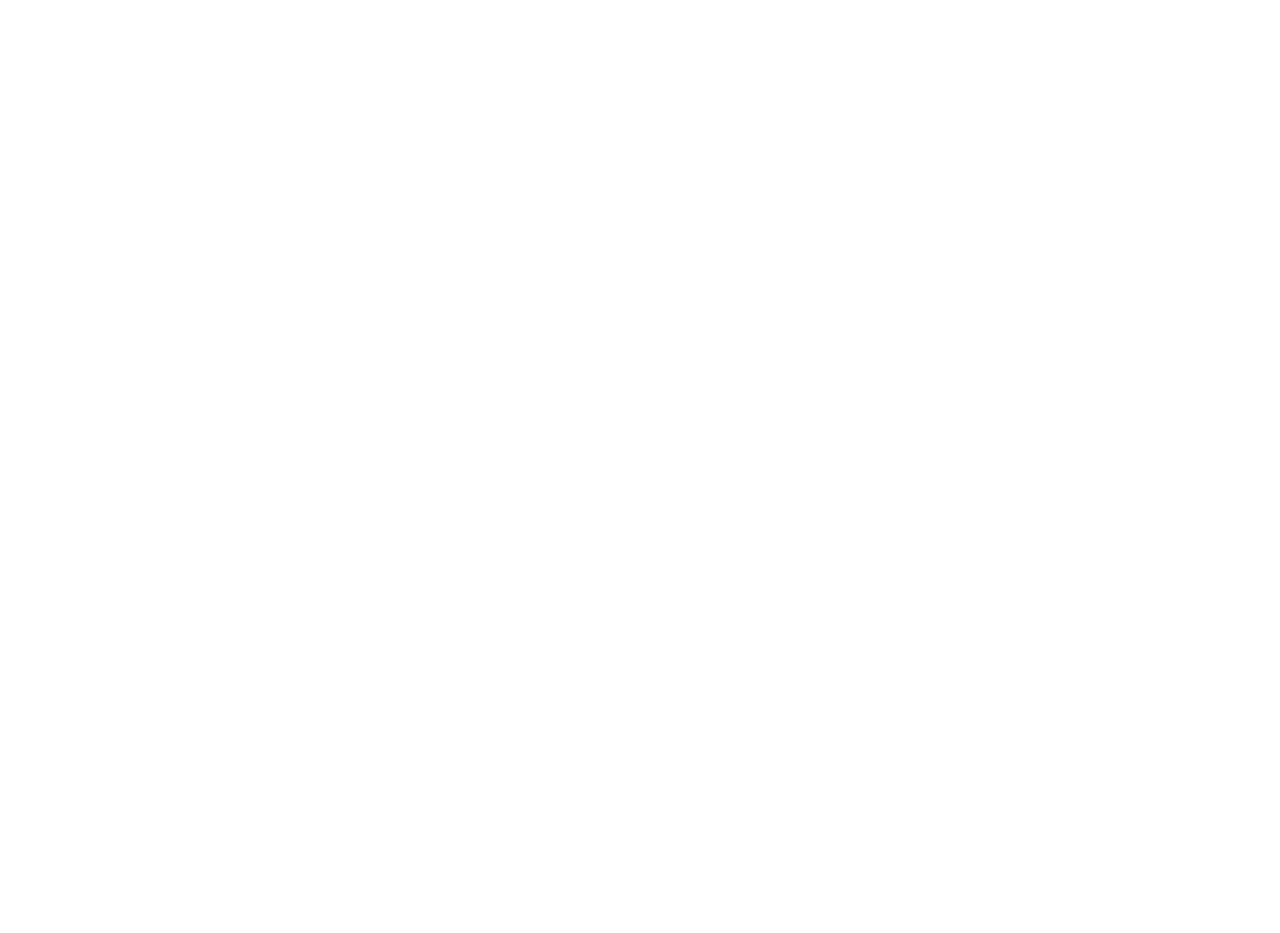
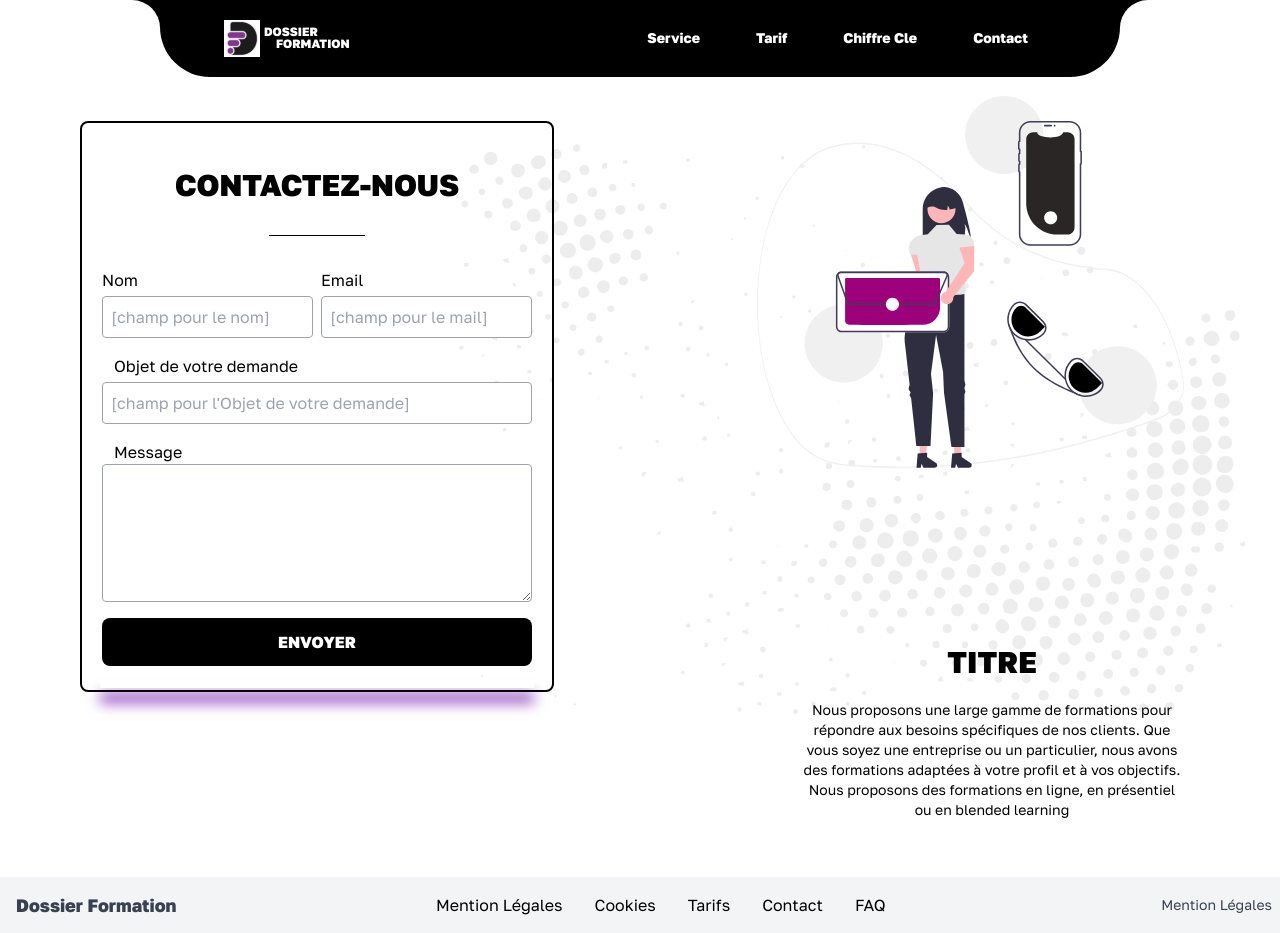
Before and after one commit to damadanyna/Dossier-Formation-Plateforme, a React (Vite) app: page /contact in a window 1280 px wide. Before the commit this address had no page. Before the commit the page ends 800 px from the top, so only its background shows below. Built offline with nearby package versions, Linux system fonts and the light colour scheme.

Commit message:
infomation de payement

```diff
--- a/src/App.tsx
+++ b/src/App.tsx
@@ -2,6 +2,9 @@
 
 import PublicLayout from './layouts/main';
 import Home from './pages/home';
+import Contact from './pages/Contact'
+import FormaulairePayement from './pages/formulairePayement';
+
 
 function App (){
   return (
@@ -9,6 +12,8 @@
       <Routes>
         <Route path="/" element={<PublicLayout />}>
           <Route index element={<Home />} />
+          <Route path='/contact' element={<Contact />} />
+          <Route path='/formulairePayement' element={<FormaulairePayement />} />
         </Route>
       </Routes>
     </BrowserRouter>
--- a/src/components/Header.tsx
+++ b/src/components/Header.tsx
@@ -1,22 +1,23 @@
+import { Link } from 'react-router-dom';
 import logo from '../assets/logo.svg'
 
 const Header=()=>{
     const items_=[
         {
             label:'Service',
-            url:'/'
+            url:'/#service'
         },
         {
             label:'Tarif',
-            url:'/tarif'
+            url:'/#tarif'
         },
         {
             label:'Chiffre Cle',
-            url:'/chiffre_cle'
+            url:'/#chiffreCle'
         },
         {
-            label:'Contacte',
-            url:'/contacte'
+            label:'Contact',
+            url:'/contact'
         }
     ]
     return(
@@ -35,7 +36,7 @@
                 <div className="flex flex-row font-semibold text-sm">
                     {items_.map((item,index)=>(
                         <div key={index}>
-                            <span className=" mx-7">{item.label}</span>
+                            <Link to={item.url} className=" mx-7">{item.label}</Link>
                         </div>
                     ))
 
--- a/src/index.css
+++ b/src/index.css
@@ -29,3 +29,8 @@
 .box_shasdow_{
     box-shadow: 0px 14px 14px rgb(119, 28, 175);
 }
+
+.box_shasdow2_{
+    box-shadow: 0px 14px 14px rgb(119, 28, 175);
+
+}
--- a/src/layouts/main.tsx
+++ b/src/layouts/main.tsx
@@ -1,6 +1,6 @@
 import { Outlet } from 'react-router-dom';
 import Header from '../components/Header';
-
+import Footer from '../components/Footer';
 function App() {
     return (
     <div>
@@ -8,6 +8,10 @@
             <Header></Header>
         </div>
         <Outlet />
+        <div className=' flex'>
+            <Footer></Footer>
+        </div>
+
     </div>
     );
   }
--- /dev/null
+++ b/src/pages/Contact.tsx
@@ -0,0 +1,55 @@
+import React from 'react';
+import dot from '../assets/doted.svg';
+import human from '../assets/human.svg';
+import Text from '../components/inputs/Text';
+import Email from '../components/inputs/Email';
+import Button from '../components/btn/Boutton';
+
+const Footer: React.FC = () => {
+    return (
+        <div className=' h-screen  flex flex-row pt-11 over '>
+            <div className=" flex flex-col absolute left-20 items-center">
+                <div className=" z-10 flex  flex-col  border-2 px-5 py-6 rounded-lg  border-black">
+                    <div className="flex flex-row justify-center">
+                        <span className=' uppercase pt-5 font-semibold text-3xl'>Contactez-nous</span>
+                    </div>
+                    <div className="flex w-full justify-center my-8">
+                        <span className=' border-b w-24 border-black'></span>
+                    </div>
+                    <div className="flex flex-row ">
+                            <Text label={'Nom'} required={true} placeholder={'[champ pour le nom]'}></Text>
+                            <div className=' ml-2'>
+                                <Email  label={' Email'} placeholder={'[champ pour le mail]'} ></Email>
+                            </div>
+                    </div>
+                    <div className="flex flex-col mt-4">
+                        <span className=' font-medium ml-3'>Objet de votre demande </span>
+                        <Text placeholder="[champ pour l'Objet de votre demande]"></Text>
+                    </div>
+                    <div className="flex flex-col mt-4">
+                        <span className=' font-medium ml-3'>Message </span>
+                        <textarea className="p-2 border border-gray-400 rounded w-full" name="" id="" cols="30" rows="5"></textarea>
+                    </div>
+                    <div className=' mt-4'>
+                        <Button type='primary-b' > ENVOYER</Button>
+                    </div>
+                </div>
+                <div className=" z-0 w-11/12 box_shasdow2_ h-2 -mt-3 bg-tranparent"></div>
+
+            </div>
+            <div className=' flex'>
+                <img className=' w-2/3 right-0 absolute' src={dot} alt="" />
+                <img className=' w-2/6 right-24 top-24  absolute' src={human} alt="" />
+
+            </div>
+            <div className=" absolute right-24 items-center -bottom-5  flex flex-col">
+                <span className=' font-semibold text-3xl'>TITRE</span>
+                <span className=' text-center w-96  text-sm mt-5'>
+                Nous proposons une large gamme de formations pour répondre aux besoins spécifiques de nos clients. Que vous soyez une entreprise ou un particulier, nous avons des formations adaptées à votre profil et à vos objectifs. Nous proposons des formations en ligne, en présentiel ou en blended learning     </span>
+            </div>
+
+        </div>
+    );
+};
+
+export default Footer;
--- /dev/null
+++ b/src/pages/formulairePayement.tsx
@@ -0,0 +1,49 @@
+import React from 'react';
+import dot from '../assets/doted.svg';
+import human from '../assets/human.svg';
+import Text from '../components/inputs/Text';
+import Email from '../components/inputs/Email';
+import Button from '../components/btn/Boutton';
+
+const FormaulairePayement: React.FC = () => {
+    return (
+       <div className="flex h-screen w-full flex-row justify-between py-4 px-3">
+            <div></div>
+            <div className=' flex-col items-center flex border-2 px-3 rounded-lg border-black '>
+                <div className="flex flex-col">
+                    <div className="flex flex-row justify-center">
+                        <span className=' text-xl font-semibold mt-4'>Informations de payement :</span>
+                    </div>
+                    <div className="flex flex-row">
+                        <div className='flex flex-col'>
+                            <span className=' mt-6'>Informations de facturation :</span>
+                            <div className="flex mt-6 flex-col">
+                                <div className="flex flex-row">
+                                    <Text placeholder='[champ pour le nom]' required={true} label={'Nom'}></Text>
+                                    <div className="flex ml-3">
+                                        <Text placeholder='[champ pour le prénom]' required={true} label={'Prénom'}></Text>
+                                    </div>
+                                </div>
+                                <div className=' mt-3'>
+                                    <Text placeholder="[champ pour l'adresse e-mail]" required={true} label={'Email'}></Text>
+                                </div>
+
+                                <div className=' mt-3'>
+                                    <Text placeholder="[champ pour l'adresse de facturation]" required={true} label={'Adresse de facturation'}></Text>
+                                </div>
+                                <div className="flex flex-row mt-3">
+                                    <Text placeholder='[champ pour la ville]' required={true} label={'Ville'}></Text>
+                                    <div className="flex ml-3">
+                                        <Text placeholder='[sélectionner le pays]' required={true} label={'Pays'}></Text>
+                                    </div>
+                                </div>
+                            </div>
+                        </div>
+                    </div>
+                </div>
+            </div>
+       </div>
+    );
+};
+
+export default FormaulairePayement;
--- a/src/pages/home.tsx
+++ b/src/pages/home.tsx
@@ -47,20 +47,18 @@
         {/* Composants slider */}
         <TimelineSlide elts={slide_elt} />
 
-        {/* Greel ico */}
+         {/* Service */}
+       <div className="flex flex-col h-screen ">
             <div className=' w-full items-center flex justify-center  mt-10'>
                 <img className=' relative -mr-14 mt-12' src={group} alt="" />
                 <img className=' relative' src={group_1} alt="" />
             </div>
 
-         {/* Service */}
             <div className=" font-extrabold flex flex-col mt-16 items-center">
                     <span className=' text-3xl'> Services</span>
                     <span className=' relative text-7xl service_txt_ opacity-10'> Services</span>
             </div>
 
-
-         {/* Texte de bievenue */}
             <div className="flex justify-center">
                 <div className='text-center w-3/5 text-gray-600 text-lg mt-5'>
                     <p>
@@ -68,9 +66,10 @@
                     </p>
                 </div>
             </div>
+       </div>
 
        {/* chiffre cles */}
-        <div className="flex bg-stone-800 mt-24 pb-10 " >
+        <div className="flex bg-stone-800 h-screen mt-24 pb-10 " >
             <ChiffreCles ></ChiffreCles>
         </div>
 
```
Also changed, not shown: src/assets/doted.svg (added), src/assets/human.svg (added). Lines whose indentation alone changed are shown as unchanged.
